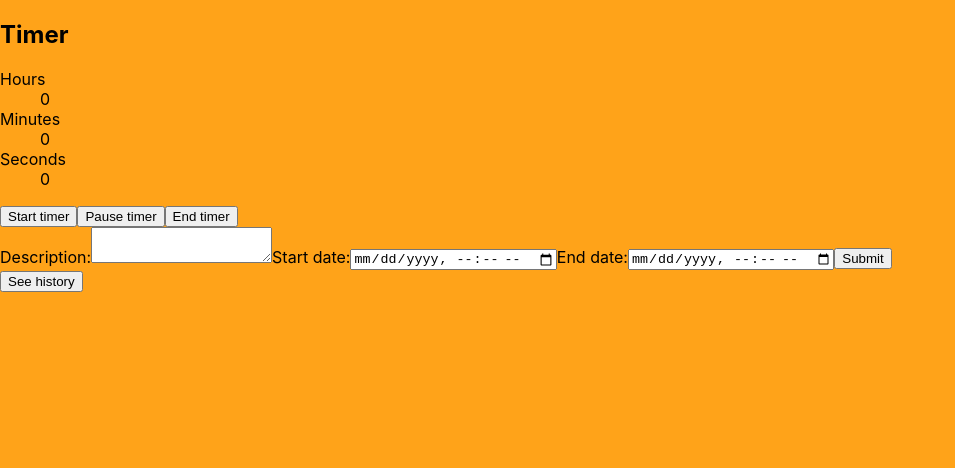
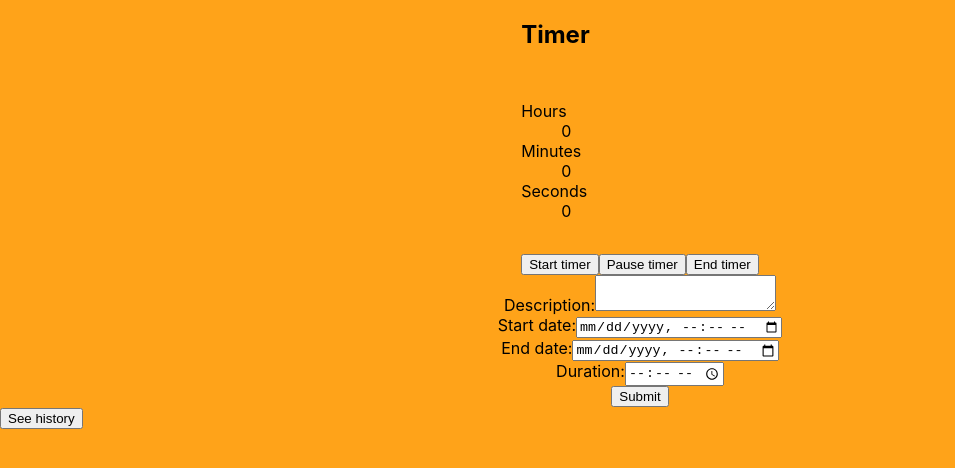
Before and after one commit to Alkawi/time-tracker, a React (Vite) app: page / in a window 1280 px wide. Shown: the top 468 px of the page, without its empty margins (0-955 px from the left). Built offline with nearby package versions, Linux system fonts and the light colour scheme.

Commit message:
Finish work

```diff
--- a/src/app/components/Form/Form.tsx
+++ b/src/app/components/Form/Form.tsx
@@ -1,20 +1,26 @@
 import { useState } from 'react';
+import styled from 'styled-components';
 
 type FormProps = {
-  onSubmit: (description: string, startDate: string, endDate: string) => void;
+  onSubmit: (
+    description: string,
+    startDate: string,
+    endDate: string,
+    duration: string
+  ) => void;
 };
 
 export default function Form({ onSubmit }: FormProps): JSX.Element {
   const [description, setDescription] = useState<string>('');
   const [startDate, setStartDate] = useState<string>('');
   const [endDate, setEndDate] = useState<string>('');
-
+  const [duration, setDuration] = useState<string>('');
   function handleSubmit(event: React.FormEvent<HTMLFormElement>) {
     event.preventDefault();
-    onSubmit(description, startDate, endDate);
+    onSubmit(description, startDate, endDate, duration);
   }
   return (
-    <form onSubmit={(event) => handleSubmit(event)}>
+    <InputForm onSubmit={(event) => handleSubmit(event)}>
       <label>
         Description:
         <textarea
@@ -40,7 +46,21 @@ export default function Form({ onSubmit }: FormProps): JSX.Element {
           onChange={(event) => setEndDate(event.target.value)}
         />
       </label>
+      <label>
+        Duration:
+        <input
+          type="time"
+          value={duration}
+          onChange={(event) => setDuration(event.target.value)}
+        />
+      </label>
       <button type="submit">Submit</button>
-    </form>
+    </InputForm>
   );
 }
+
+const InputForm = styled.form`
+  display: flex;
+  flex-direction: column;
+  align-items: center;
+`;
--- a/src/app/components/Timer/Timer.tsx
+++ b/src/app/components/Timer/Timer.tsx
@@ -1,4 +1,5 @@
 import Button from '../Button/Button';
+import styled from 'styled-components';
 
 type TimerProps = {
   duration: {
@@ -17,7 +18,7 @@ export default function Timer({
   endTimer,
 }: TimerProps): JSX.Element {
   return (
-    <div>
+    <TimerContainer>
       <h2>Timer</h2>
       <dl>
         <dt>Hours</dt>
@@ -27,9 +28,17 @@ export default function Timer({
         <dt>Seconds</dt>
         <dd>{duration.seconds}</dd>
       </dl>
-      <Button onClick={startTimer}>Start timer</Button>
-      <Button onClick={pauseTimer}>Pause timer</Button>
-      <Button onClick={endTimer}>End timer</Button>
-    </div>
+      <div>
+        <Button onClick={startTimer}>Start timer</Button>
+        <Button onClick={pauseTimer}>Pause timer</Button>
+        <Button onClick={endTimer}>End timer</Button>
+      </div>
+    </TimerContainer>
   );
 }
+
+const TimerContainer = styled.div`
+  display: grid;
+  justify-content: center;
+  gap: 1rem;
+`;
--- a/src/app/hooks/useFetch.ts
+++ b/src/app/hooks/useFetch.ts
@@ -1,6 +1,6 @@
 import { useEffect, useState } from 'react';
 
-export default function useFetch<T>(url: string): [null | T, () => void] {
+export default function useFetch<T>(url: string): null | T {
   const [data, setData] = useState<null | T>(null);
   async function fetchData() {
     const response = await fetch(url);
@@ -12,5 +12,5 @@ export default function useFetch<T>(url: string): [null | T, () => void] {
     fetchData();
   }, []);
 
-  return [data, fetchData];
+  return data;
 }
--- a/src/app/pages/Dashboard.tsx
+++ b/src/app/pages/Dashboard.tsx
@@ -54,10 +54,12 @@ export default function Dashboard(): JSX.Element {
   async function handleSubmit(
     description: string,
     startDate: string,
-    endDate: string
+    endDate: string,
+    duration: string
   ) {
-    const duration = { hours, minutes, seconds };
-
+    const durationByTimer = { hours, minutes, seconds };
+    const durationByForm = duration;
+    let submittableDuration;
     endTimer();
     if (startOfDuration !== '') {
       startDate = startOfDuration;
@@ -66,20 +68,25 @@ export default function Dashboard(): JSX.Element {
       endDate = endOfDuration;
     }
     if (
-      duration.hours === 0 &&
-      duration.minutes === 0 &&
-      duration.seconds === 0
+      durationByTimer.hours === 0 &&
+      durationByTimer.minutes === 0 &&
+      durationByTimer.seconds === 0
     ) {
-      const durationByForm =
-        new Date(endDate).getTime() - new Date(startDate).getTime();
-      console.log(durationByForm);
+      submittableDuration = durationByForm;
+    } else {
+      submittableDuration = durationByTimer;
     }
     const response = await fetch('/api/tracked-time', {
       method: 'POST',
       headers: {
         'Content-Type': 'application/json',
       },
-      body: JSON.stringify({ description, startDate, endDate, duration }),
+      body: JSON.stringify({
+        description,
+        startDate,
+        endDate,
+        submittableDuration,
+      }),
     });
     if (response.ok) {
       console.log('it works');
--- a/src/app/pages/Logs.tsx
+++ b/src/app/pages/Logs.tsx
@@ -4,16 +4,16 @@ import useFetch from '../hooks/useFetch';
 import type { Booking } from '../types';
 
 export default function Logs(): JSX.Element {
-  const [bookings] = useFetch<Booking[]>('/api/bookings');
+  const bookings = useFetch<Booking[]>('/api/bookings');
   console.log(bookings);
 
   return (
     <div>
       {bookings &&
         bookings.map((booking) => {
-          <Card booking={booking} />;
+          <Card key={booking.description} booking={booking} />;
         })}
-      {bookings && bookings.length === 0 && <article>No logs found</article>}
+      {(!bookings || bookings.length === 0) && <article>No logs found</article>}
       <Link to="/">
         <button>Back to timer</button>
       </Link>
--- a/src/app/types.ts
+++ b/src/app/types.ts
@@ -1,4 +1,7 @@
+import type { ObjectId } from 'mongodb';
+
 export type Booking = {
+  _id: ObjectId;
   description: string;
   startDate: string;
   endDate: string;
```
Also changed, not shown: src/server.ts (+10 -3 lines), 1 other file (tests, documents, lock files or other folders).
